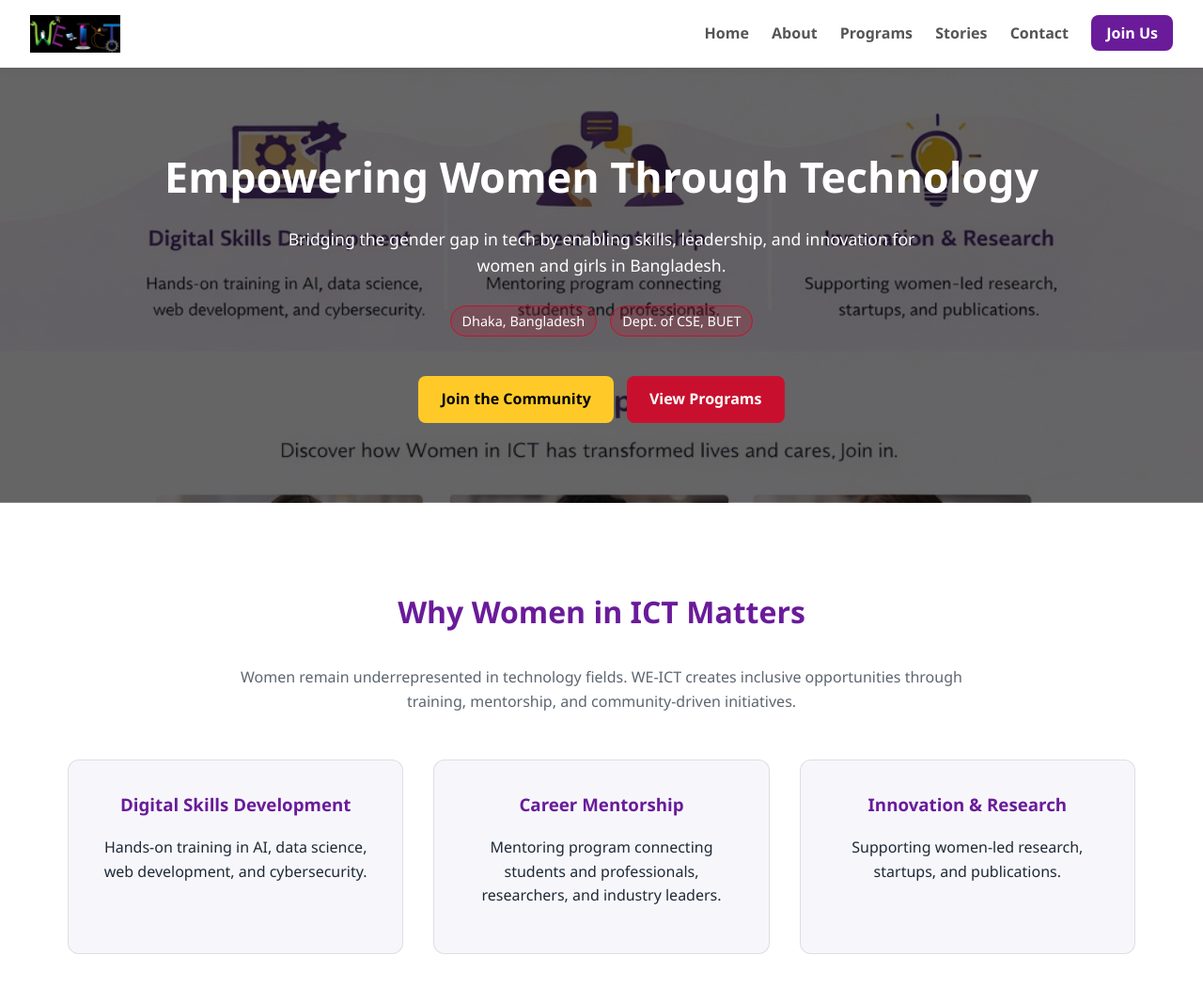
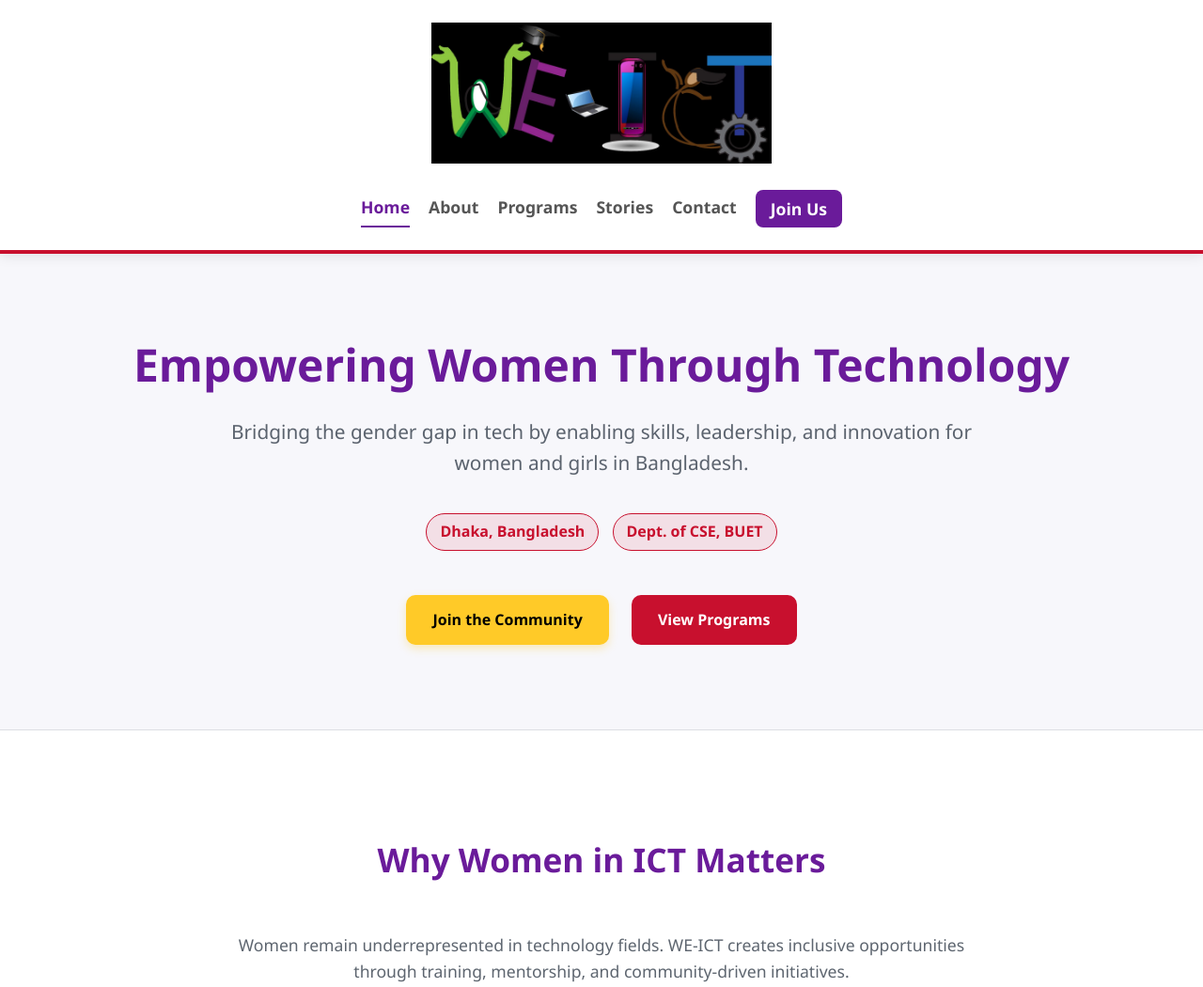
Before and after one commit to AdibaSultanaMIM/women-ict-website, a plain HTML site: page index.html in a window 1280 px wide. Shown: the top 1050 px of the page at 94% size. Drawn offline with Linux system fonts and the light colour scheme.

Commit message:
Refactor styles for improved layout and consistency
Updated styles for header, hero section, buttons, and footer. Enhanced layout and visual consistency across components.

```diff
--- a/assets/styles.css
+++ b/assets/styles.css
@@ -5,7 +5,7 @@
   --ink: #1f2937;
   --muted: rgba(31,41,55,.72);
   --bg: #ffffff;
-  --panel: #f7f7fb;
+  --panel: #f7f7fb; /* Light professional grey */
   --border: rgba(31,41,55,.12);
 }
 
@@ -18,82 +18,120 @@ body {
   line-height: 1.6;
 }
 
-/* Header & Navigation */
+/* 1. Solid Professional Header */
 .header {
-  background: #fff;
-  padding: 1rem 2rem;
+  background: #ffffff; /* Solid white */
+  padding: 1.5rem 2rem;
   display: flex;
-  justify-content: space-between;
+  flex-direction: column; /* Stack banner above navigation */
   align-items: center;
-  box-shadow: 0 2px 8px rgba(0,0,0,.05);
+  border-bottom: 4px solid var(--buet-red); /* Strong BUET red accent */
+  box-shadow: 0 4px 12px rgba(0,0,0,0.08);
   position: sticky;
   top: 0;
-  z-index: 20;
+  z-index: 100;
 }
-.brand { display: flex; align-items: center; gap: 10px; }
-.brand img { height: 40px; width: auto; }
-.brand .title { font-size: 1.25rem; font-weight: 800; color: var(--demo-purple); }
-.nav a { margin-left: 20px; color: #555; font-weight: 600; text-decoration: none; }
-.nav a.btn { background: var(--demo-purple); color: #fff; padding: 8px 16px; border-radius: 8px; }
 
-/* Hero Section */
+.brand {
+  width: 100%;
+  max-width: 1000px;
+  margin-bottom: 1.5rem;
+  text-align: center;
+}
+
+.brand img {
+  width: 100%;
+  max-height: 150px; /* Adjust based on your banner shape */
+  object-fit: contain;
+}
+
+.nav { display: flex; gap: 20px; flex-wrap: wrap; justify-content: center; }
+.nav a { color: #555; font-weight: 600; text-decoration: none; font-size: 1.1rem; }
+.nav a.active { color: var(--demo-purple); border-bottom: 2px solid var(--demo-purple); }
+.nav a.btn {
+  background: var(--demo-purple);
+  color: #fff;
+  padding: 6px 16px;
+  border-radius: 8px;
+  margin-top: -4px;
+}
+
+/* 2. Professional Hero (No transparent overlay) */
 .hero {
-  background: linear-gradient(rgba(0,0,0,.6), rgba(0,0,0,.6)), url('hero.jpg');
-  background-position: center;
-  background-size: cover;
-  color: #fff;
+  background: var(--panel);
   padding: 5rem 2rem;
   text-align: center;
+  border-bottom: 1px solid var(--border);
 }
-.hero h1 { font-size: 2.8rem; margin: 0 0 1rem; }
-.hero p { font-size: 1.1rem; max-width: 700px; margin: 0 auto 1.5rem; }
+
+.hero h1 {
+  font-size: 3rem;
+  color: var(--demo-purple);
+  margin: 0 0 1rem;
+  font-weight: 800;
+}
+
+.hero p {
+  font-size: 1.3rem;
+  max-width: 850px;
+  margin: 0 auto 2rem;
+  color: var(--muted);
+}
+
 .badge {
   display: inline-block;
-  padding: 4px 12px;
+  padding: 6px 14px;
   border-radius: 999px;
-  background: rgba(200,16,46,0.2);
+  background: rgba(200,16,46,0.1);
   border: 1px solid var(--buet-red);
+  color: var(--buet-red);
   margin: 5px;
-  font-size: 0.9rem;
+  font-weight: 700;
 }
 
-/* Buttons */
-.buttons a { display: inline-block; padding: 12px 24px; border-radius: 8px; font-weight: 700; text-decoration: none; margin: 5px; }
-.primary { background: var(--demo-yellow); color: #000; }
+/* 3. Buttons */
+.buttons a {
+  display: inline-block;
+  padding: 14px 28px;
+  border-radius: 10px;
+  font-weight: 800;
+  text-decoration: none;
+  margin: 10px;
+  transition: transform 0.2s;
+}
+.buttons a:hover { transform: translateY(-2px); }
+.primary { background: var(--demo-yellow); color: #000; box-shadow: 0 4px 10px rgba(255, 202, 40, 0.3); }
 .secondary { background: var(--buet-red); color: #fff; }
 
-/* Content Sections */
-.section { padding: 4rem 2rem; max-width: 1200px; margin: auto; }
-.section h2 { text-align: center; color: var(--demo-purple); font-size: 2rem; margin-bottom: 2rem; }
-.center-text { text-align: center; max-width: 800px; margin: 0 auto 3rem; color: var(--muted); }
+/* 4. Sections & Features */
+.section { padding: 5rem 2rem; max-width: 1200px; margin: auto; }
+.section h2 { text-align: center; color: var(--demo-purple); font-size: 2.2rem; margin-bottom: 3rem; }
+.center-text { text-align: center; max-width: 800px; margin: 0 auto 4rem; color: var(--muted); font-size: 1.1rem; }
 
-.features { display: grid; grid-template-columns: repeat(auto-fit, minmax(280px, 1fr)); gap: 2rem; }
-.feature-box { background: var(--panel); padding: 2rem; border-radius: 12px; text-align: center; border: 1px solid var(--border); }
-.feature-box h3 { color: var(--demo-purple); margin-top: 0; }
+.features { display: grid; grid-template-columns: repeat(auto-fit, minmax(300px, 1fr)); gap: 2.5rem; }
+.feature-box {
+  background: #fff;
+  padding: 3rem 2rem;
+  border-radius: 16px;
+  text-align: center;
+  border: 1px solid var(--border);
+  box-shadow: 0 10px 30px rgba(0,0,0,0.03);
+}
+.feature-box h3 { color: var(--demo-purple); font-size: 1.5rem; margin-top: 0; }
 
-/* Footer */
-.footer { background: #333; color: #fff; text-align: center; padding: 2rem; margin-top: 4rem; }
-.footer a { color: var(--demo-yellow); margin: 0 10px; text-decoration: none; }
-
-
-
-
-/* Circular and Colorful Story Images */
-.story-card {
-  text-align: center; /* Center everything in the card */
-  padding: 3rem 2rem;
+/* 5. Circular Story Images (Step 9 update) */
+.story-card { text-align: center; padding: 3rem 2rem; background: #fff; border-radius: 16px; border: 1px solid var(--border); }
+.story-img {
+  width: 160px; height: 160px;
+  border-radius: 50%;
+  object-fit: cover;
+  margin-bottom: 1.5rem;
+  border: 6px solid var(--demo-yellow);
+  box-shadow: 0 8px 20px rgba(106, 27, 154, 0.15);
 }
-
-.story-img {
-  width: 150px;
-  height: 150px;
-  border-radius: 50%; /* This makes it a perfect circle */
-  object-fit: cover; /* This prevents the image from looking squished */
-  margin-bottom: 1.5rem;
-  border: 5px solid var(--demo-yellow); /* Colorful border (Yellow) */
-  box-shadow: 0 4px 15px rgba(106, 27, 154, 0.2); /* Purple glow */
-}
-
-/* Give different cards different border colors */
 .card-red .story-img { border-color: var(--buet-red); }
 .card-purple .story-img { border-color: var(--demo-purple); }
+
+/* 6. Footer */
+.footer { background: #1f2937; color: #fff; text-align: center; padding: 3rem; margin-top: 4rem; }
+.footer a { color: var(--demo-yellow); margin: 0 15px; text-decoration: none; font-weight: 600; }
```
